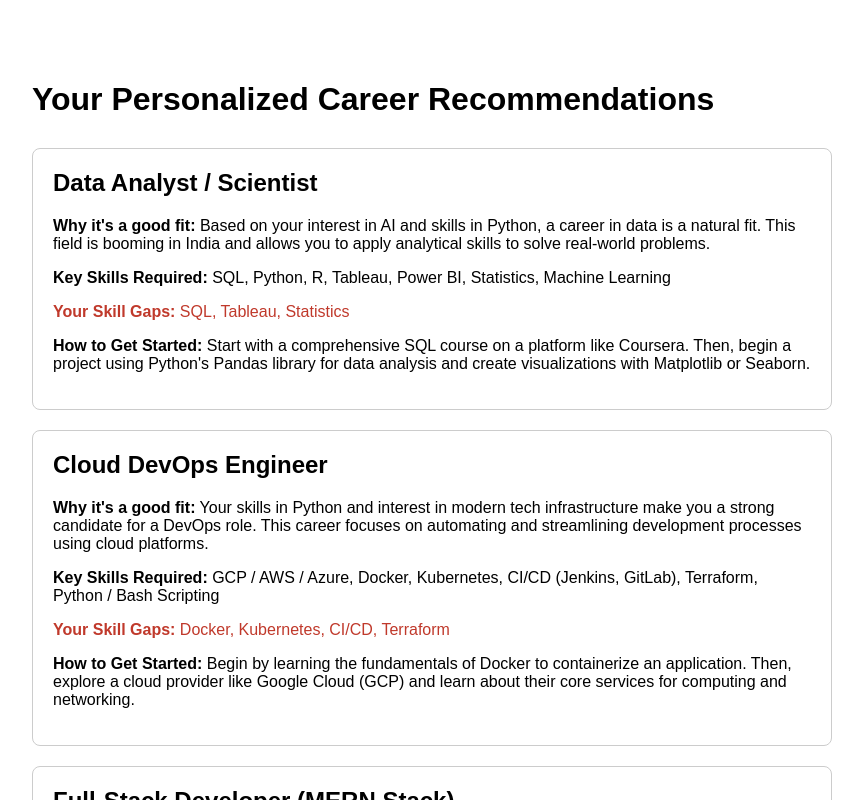
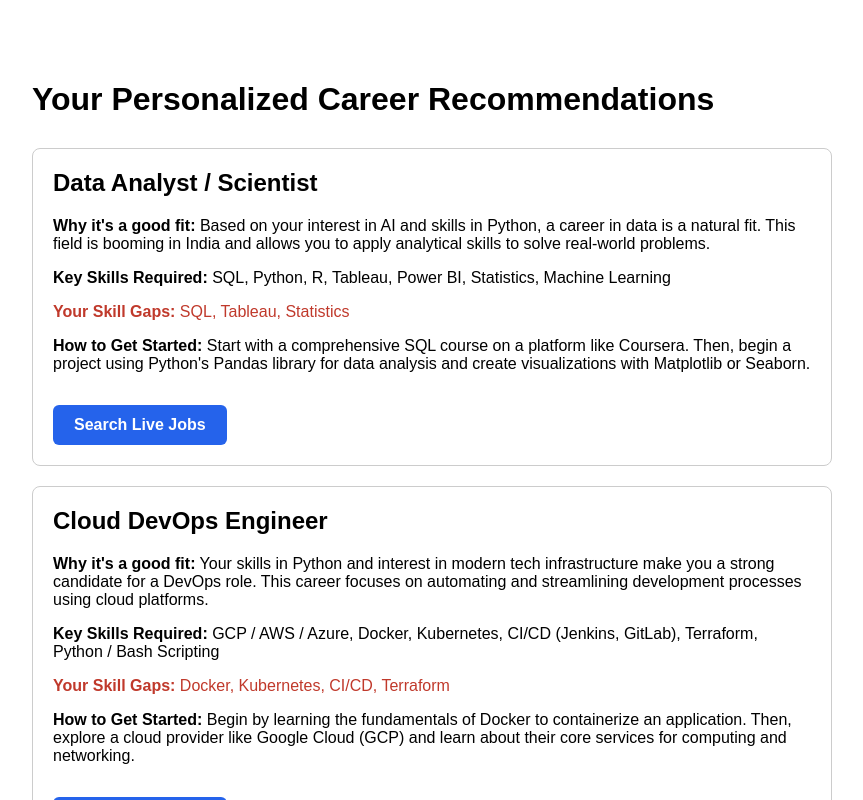
Before and after one commit to amiitt001/career-advisor-frontend, a Next.js app: page /recommendations in a window 1280 px wide. Both pictures are taken after a click on the button "Generate My Career Paths". Shown: the top 800 px of the page, without its empty margins (208-1071 px from the left). Built offline with nearby package versions, Linux system fonts and the light colour scheme.

Commit message:
Docs: Expand Future Scope section in README

```diff
--- a/src/components/RecommendationCard.tsx
+++ b/src/components/RecommendationCard.tsx
@@ -8,6 +8,15 @@ export default function RecommendationCard({ recommendation }: { recommendation:
       <p><strong>Key Skills Required:</strong> {recommendation.required_skills.join(', ')}</p>
       <p style={{ color: '#c0392b' }}><strong>Your Skill Gaps:</strong> {recommendation.skill_gaps.join(', ')}</p>
       <p><strong>How to Get Started:</strong> {recommendation.learning_path}</p>
+        <a
+        href={recommendation.jobSearchUrl}
+        target="_blank"
+        rel="noopener noreferrer"
+        className="btn btn-primary"
+        style={{ marginTop: '1rem' }}
+      >
+        Search Live Jobs
+      </a>
     </div>
   );
 }
--- a/src/types/index.ts
+++ b/src/types/index.ts
@@ -10,6 +10,7 @@ export type Recommendation = {
   required_skills: string[];
   skill_gaps: string[];
   learning_path: string;
+  jobSearchUrl: string;
 };
 
 export type Profile = {
```
Also changed, not shown: 1 other file (tests, documents, lock files or other folders).
